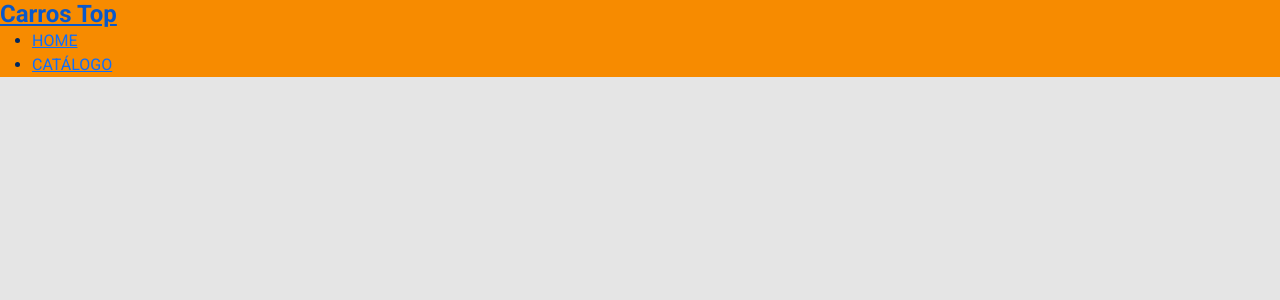
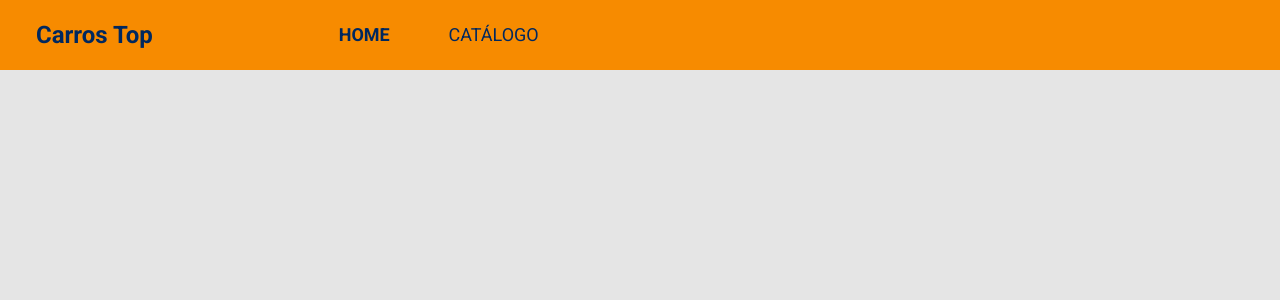
Before and after one commit to joaolrocha/dsCars, a React (Create React App) app in the folder frontweb/: page / in a window 1280 px wide. Shown: the top 300 px of the page. Built offline with nearby package versions, Linux system fonts and the light colour scheme.

Commit message:
:sparkles: inital style navbar

```diff
--- a/frontweb/src/App.css
+++ b/frontweb/src/App.css
@@ -8,3 +8,8 @@
   font-weight: 700;
   margin-bottom: 0;
 }
+
+a, a:hover {
+  text-decoration: none;
+  color: unset;
+}
--- a/frontweb/src/components/Navbar/index.tsx
+++ b/frontweb/src/components/Navbar/index.tsx
@@ -1,14 +1,17 @@
+import './styles.css';
+
+
 const Navbar = () => {
   return (
-    <nav className="bg-primary">
-      <div>
-        <a href="link">
+    <nav className="navbar navbar-expand-md bg-primary main-nav">
+      <div className='container-fluid'>
+        <a href="link" className="nav-logo-text">
           <h4>Carros Top</h4>
         </a>
-        <div>
-          <ul>
+        <div className='collapse navbar-collapse'>
+          <ul className='navbar-nav offset-md-2 main-menu'>
             <li>
-              <a href="link">HOME</a>
+              <a href="link" className='active'>HOME</a>
             </li>
             <li>
               <a href="link">CATÁLOGO</a>
--- a/frontweb/src/components/Navbar/styles.css
+++ b/frontweb/src/components/Navbar/styles.css
@@ -0,0 +1,29 @@
+.main-nav {
+  height: 70px;
+  padding-left: 24px;
+}
+
+.nav-logo-text, .nav-logo-text:hover {
+  color: #00285F;
+}
+
+.main-menu {
+  display: flex;
+  font-size: 18px;
+  width: 200px;
+  justify-content: space-between;
+}
+
+.main-menu a {
+  color: #00285F;
+}
+
+.main-menu a:hover {
+  color: #00285F;
+  font-weight: 700;
+}
+
+.main-menu a.active {
+  color: #00285F;
+  font-weight: bold ;
+}
```
